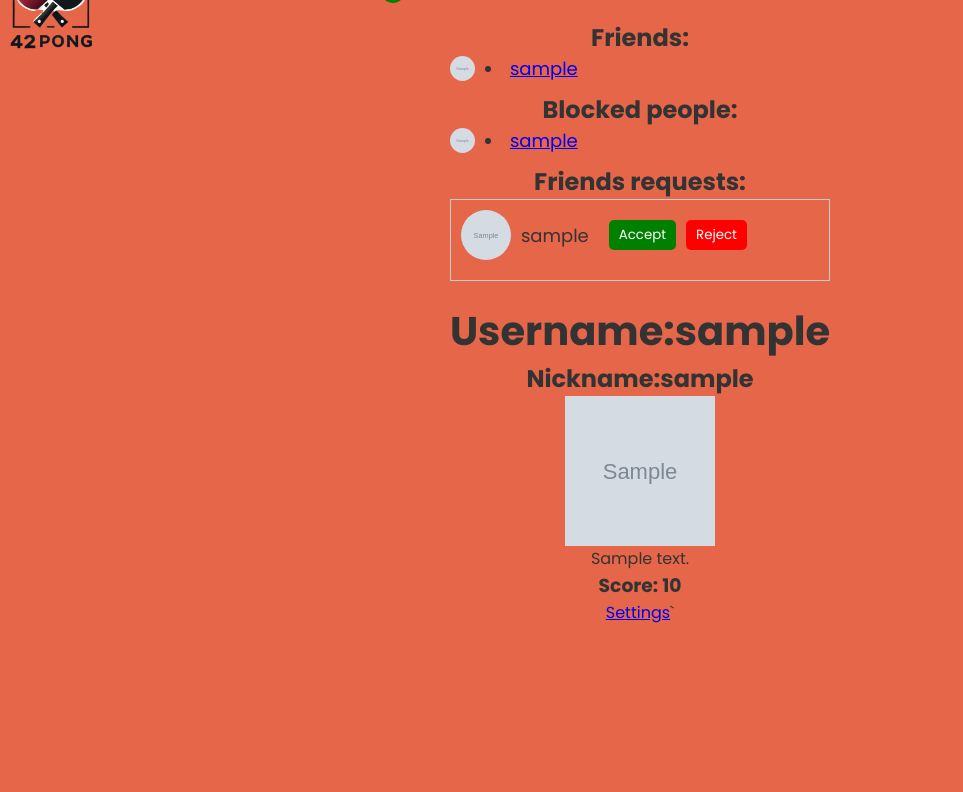
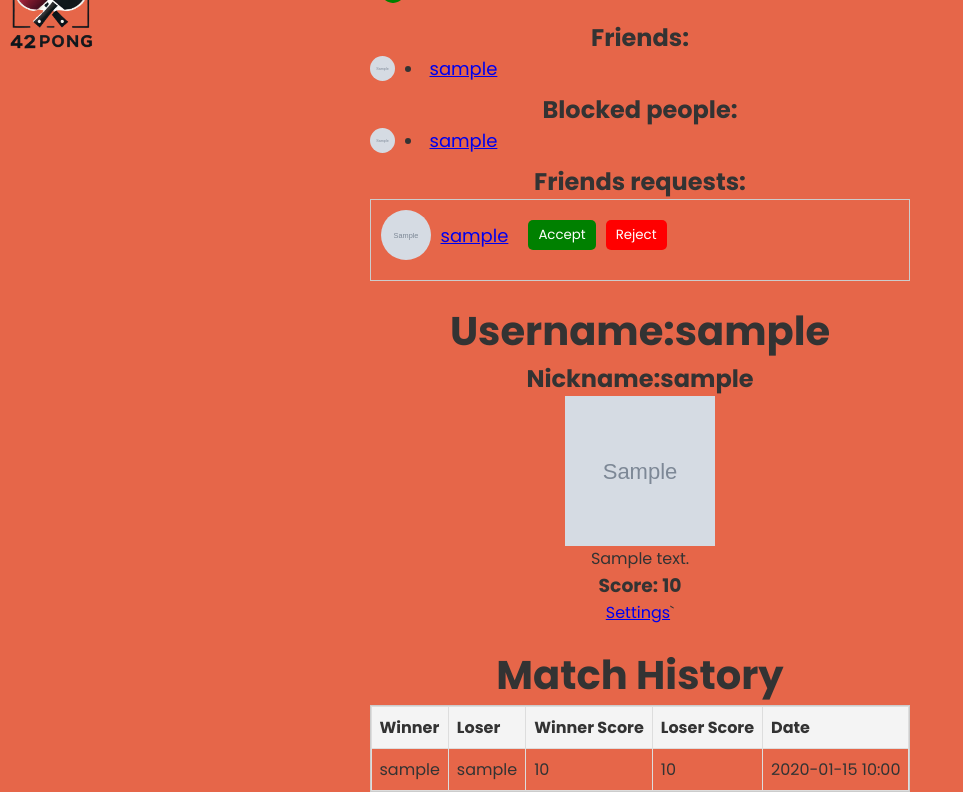
Before and after one commit to dogadinm/ft_transcendence_42, a Django app: a page that uses ft_transcendence_42/ft_transcendence/transcendence/templates/pong_app/profile.html in a window 1280 px wide. Shown: the part 45-837 px from the top of the page, without its empty margins (0-963 px from the left). Before the commit the page ends 668 px from the top, so only its background shows below. Run offline with Django 5.2, Linux system fonts and the light colour scheme; a user stored in the database is signed in; tables that the repository leaves empty hold one stand-in row (values such as "Sample post"); grey boxes marked "Sample" are stand-in pictures; parts of the project's set-up code (start-up, migrations or seed data) failed here and were passed over.

Commit message:
match history

```diff
--- a/ft_transcendence_42/ft_transcendence/transcendence/admin.py
+++ b/ft_transcendence_42/ft_transcendence/transcendence/admin.py
@@ -1,5 +1,5 @@
 from django.contrib import admin
-from .models import User, Score, Room, Friend, ChatGroup, Message, PrivateMessage, FriendRequest
+from .models import User, Score, Room, Friend, ChatGroup, Message, PrivateMessage, FriendRequest, MatchHistory
 from django import forms
 
 
@@ -12,3 +12,4 @@
 admin.site.register(Message)
 admin.site.register(PrivateMessage)
 admin.site.register(FriendRequest)
+admin.site.register(MatchHistory)
--- a/ft_transcendence_42/ft_transcendence/transcendence/models.py
+++ b/ft_transcendence_42/ft_transcendence/transcendence/models.py
@@ -30,6 +30,16 @@
     def __str__(self):
         return f"User: {self.user.username}, Score: {self.score}"
 
+class MatchHistory (models.Model):
+    winner = models.ForeignKey(User, on_delete=models.CASCADE, related_name="winner")
+    loser = models.ForeignKey(User, on_delete=models.CASCADE, related_name="loser")
+    winner_match_score = models.IntegerField(default=0)
+    loser_match_score = models.IntegerField(default=0)
+    winner_change_score = models.IntegerField(default=0)
+    loser_change_score = models.IntegerField(default=0)
+    created_at = models.DateTimeField(auto_now_add=True)
+    def __str__(self):
+        return f"Match: {self.winner.username}-{self.loser.username}:{self.winner_match_score}-{self.loser_match_score}"
 
 class FriendRequest(models.Model):
     sender = models.ForeignKey(User, on_delete=models.CASCADE, related_name="sent_requests")
--- a/ft_transcendence_42/ft_transcendence/transcendence/templates/pong_app/profile.html
+++ b/ft_transcendence_42/ft_transcendence/transcendence/templates/pong_app/profile.html
@@ -107,4 +122,60 @@
         {% endif %}
     {% endif %}
 </div>
+{% if is_owner or friend %}
+  <h1>Match History</h1>
+  <div class="table-container">
+    <table>
+      <thead>
+        <tr>
+          <th>Winner</th>
+          <th>Loser</th>
+          <th>Winner Score</th>
+          <th>Loser Score</th>
+          <th>Date</th>
+        </tr>
+      </thead>
+      <tbody>
+        {% for match in user_match_history %}
+        <tr>
+          <td>{{ match.winner.username }}</td>
+          <td>{{ match.loser.username }}</td>
+          <td>{{ match.winner_match_score }}</td>
+          <td>{{ match.loser_match_score }}</td>
+          <td>{{ match.created_at|date:"Y-m-d H:i" }}</td>
+        </tr>
+        {% empty %}
+        <tr>
+          <td colspan="6">No matches found.</td>
+        </tr>
+        {% endfor %}
+      </tbody>
+    </table>
+  </div>
+  <style>
+    .table-container {
+      max-height: 200px;
+      overflow-y: auto;
+      border: 1px solid #ccc;
+    }
+    table {
+      width: 100%;
+      border-collapse: collapse;
+    }
+    th, td {
+      padding: 8px;
+      text-align: left;
+      border: 1px solid #ddd;
+    }
+    th {
+      background-color: #f4f4f4;
+    }
+    tr:nth-child(even) {
+      background-color: #f9f9f9;
+    }
+    tr:hover {
+      background-color: #f1f1f1;
+    }
+  </style>
+{% endif %}
 {% endblock %}
--- a/ft_transcendence_42/ft_transcendence/transcendence/views.py
+++ b/ft_transcendence_42/ft_transcendence/transcendence/views.py
@@ -2,11 +2,12 @@
 from django.shortcuts import render, redirect, get_object_or_404
 from django.contrib.auth import authenticate, login, logout
 from django.db import IntegrityError
+from django.db.models import Q
 from django.urls import reverse
 from django.core.paginator import Paginator
 import json
 from django.http import JsonResponse
-from .models import User, Score, Room, Friend, ChatGroup, FriendRequest
+from .models import User, Score, Room, Friend, ChatGroup, FriendRequest, MatchHistory
 from django.contrib.auth import login
 from django.contrib.auth.decorators import login_required
 from django.core.files.storage import FileSystemStorage
@@ -88,55 +89,13 @@
         return render(request, "pong_app/register.html")
 
 
-
-# def profile(request, username):
-#     page_user = User.objects.get(username=username)
-#     main_user = request.user
-#     score = Score.objects.get(user=page_user)
-#
-#     main_user_friends= Friend.objects.get(owner=main_user)
-#     page_user_friends = Friend.objects.get(owner=page_user)
-#     list_m = main_user_friends.friends.all()
-#     list_p = page_user_friends.friends.all()
-#     block_list = main_user.blocked_users.all()
-#
-#     if request.method == "POST":
-#         action = request.POST.get('action')
-#         if  action == 'add_friend':
-#             main_user_friends.friends.add(page_user)
-#             main_user_friends.save()
-#             page_user_friends.friends.add(main_user)
-#             page_user_friends.save()
-#         elif action == 'block_user':
-#             main_user.blocked_users.add(page_user)
-#             main_user.save()
-#         elif action == 'unblock_user':
-#             main_user.blocked_users.remove(page_user)
-#             main_user.save()
-#         elif action == 'delete':
-#             main_user_friends.friends.remove(page_user)
-#             main_user_friends.save()
-#             page_user_friends.friends.remove(main_user)
-#             page_user_friends.save()
-#
-#     return render(request, "pong_app/profile.html", {
-#     "username": page_user.username,
-#     "nickname": page_user.nickname,
-#     "photo": page_user.photo.url,
-#     "score": score.score,
-#     "user_account": page_user,
-#     "is_owner": request.user == page_user,
-#     "list_m": list_m,
-#     "list_p": list_p,
-#     "friend": page_user in main_user_friends.friends.all(),
-#     "block_user": page_user in main_user.blocked_users.all(),
-#
-# })
-
 def profile(request, username):
     page_user = get_object_or_404(User, username=username)
     main_user = request.user
     score = Score.objects.get(user=page_user)
+    user_match_history = MatchHistory.objects.filter(
+        Q(winner=page_user) | Q(loser=page_user)
+    )
 
     main_user_friends = Friend.objects.get(owner=main_user)
     page_user_friends = Friend.objects.get(owner=page_user)
@@ -159,7 +118,7 @@
             page_user_friends.friends.remove(main_user)
             page_user_friends.save()
         elif action == 'accept_request':
-            friend_request = FriendRequest.objects.filter(sender=sender_request, receiver=page_user).first()
+            friend_request = FriendRequest.objects.filter(sender=sender_request, receiver=main_user).first()
             if friend_request:
                 main_user_friends.friends.add(sender_request)
                 sender_request_friends.friends.add(main_user)
@@ -178,6 +137,7 @@
         return redirect("profile", username=username)
 
     friend_request_sent = FriendRequest.objects.filter(sender=main_user, receiver=page_user).exists()
+    friend_request_taker = FriendRequest.objects.filter(sender=page_user, receiver=main_user).exists()
     friend_requests = FriendRequest.objects.filter(receiver=page_user)
 
 
@@ -193,8 +153,10 @@
         "friend": page_user in main_user_friends.friends.all(),
         "block_user": page_user in main_user.blocked_users.all(),
         "friend_request_sent": friend_request_sent,
+        "friend_request_taker":friend_request_taker,
         "friend_requests": friend_requests,
         "block_list":block_list,
+        "user_match_history":user_match_history,
     })
 
 def logout_view(request):
```
Also changed, not shown: other parts of ft_transcendence_42/ft_transcendence/transcendence/templates/pong_app/profile.html (+25 -10 lines), ft_transcendence_42/ft_transcendence/transcendence/game.py (+20 -3 lines), ft_transcendence_42/ft_transcendence/transcendence/migrations/0014_matchhistory.py (added), ft_transcendence_42/ft_transcendence/transcendence/migrations/0015_rename_loser_score_matchhistory_loser_change_score_and_more.py (added).
